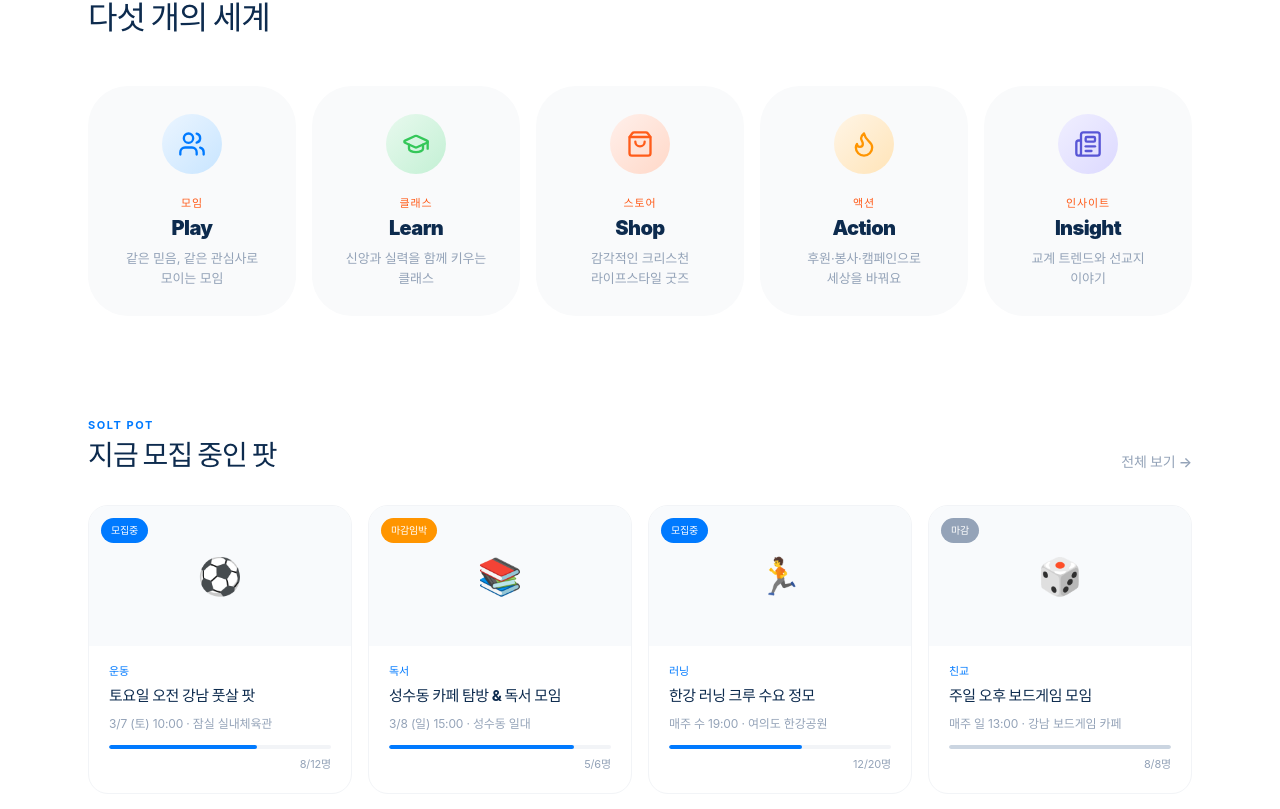
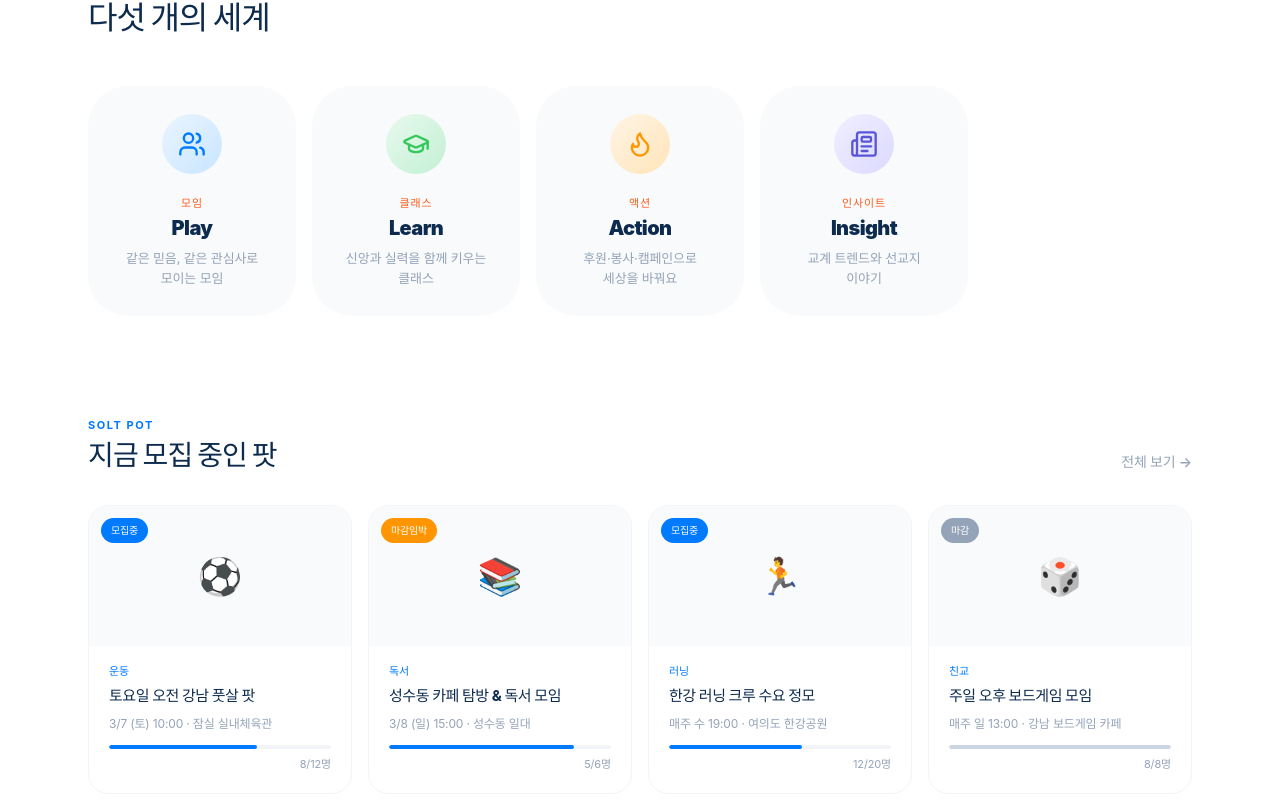
Before and after one commit to sunrise-web-77/SOLT_Project, a Next.js app: page / in a window 1280 px wide. Shown: the part 991-1800 px from the top of the page. Built offline with nearby package versions, Linux system fonts and the light colour scheme; a web font is replaced by a local one.

Commit message:
Shop 제거 확정

```diff
--- a/src/app/page.tsx
+++ b/src/app/page.tsx
@@ -3,9 +3,9 @@
 import { useRef, useState } from "react";
 import Link from "next/link";
 import { motion, useInView } from "framer-motion";
-import { Users, GraduationCap, ShoppingBag, Flame, Newspaper } from "lucide-react";
+import { Users, GraduationCap, /* ShoppingBag, */ Flame, Newspaper } from "lucide-react";
 import Nav from "@/components/Nav";
-import { mockPosts, shopItems } from "@/lib/mockData";
+import { mockPosts, /* shopItems */ } from "@/lib/mockData";
 
 /* ── helpers ── */
 const inter = "'Inter', 'Noto Sans KR', sans-serif";
@@ -39,7 +39,7 @@ const Bubble = ({ bg, children }: { bg: string; children: React.ReactNode }) =>
 const navCards = [
   { label: "Play",    sub: "모임",     icon: <Bubble bg="linear-gradient(135deg,#EBF5FF,#C8E5FF)"><Users         size={28} color="#007AFF" strokeWidth={2} /></Bubble>, desc: "같은 믿음, 같은 관심사로 모이는 모임",    href: "/play" },
   { label: "Learn",   sub: "클래스",   icon: <Bubble bg="linear-gradient(135deg,#E8F9EE,#C3F0D4)"><GraduationCap size={28} color="#34C759" strokeWidth={2} /></Bubble>, desc: "신앙과 실력을 함께 키우는 클래스",          href: "/learn" },
-  { label: "Shop",    sub: "스토어",   icon: <Bubble bg="linear-gradient(135deg,#FFF0EB,#FFD8C8)"><ShoppingBag   size={28} color="#FF5C1A" strokeWidth={2} /></Bubble>, desc: "감각적인 크리스천 라이프스타일 굿즈",      href: "/shop" },
+  // { label: "Shop", sub: "스토어", icon: <Bubble bg="linear-gradient(135deg,#FFF0EB,#FFD8C8)"><ShoppingBag size={28} color="#FF5C1A" strokeWidth={2} /></Bubble>, desc: "감각적인 크리스천 라이프스타일 굿즈", href: "/shop" },
   { label: "Action",  sub: "액션",     icon: <Bubble bg="linear-gradient(135deg,#FFF5E6,#FFE4B8)"><Flame         size={28} color="#FF9500" strokeWidth={2} /></Bubble>, desc: "후원·봉사·캠페인으로 세상을 바꿔요",      href: "/action" },
   { label: "Insight", sub: "인사이트", icon: <Bubble bg="linear-gradient(135deg,#F0EFFF,#DCD9FF)"><Newspaper     size={28} color="#5856D6" strokeWidth={2} /></Bubble>, desc: "교계 트렌드와 선교지 이야기",              href: "/insight" },
 ];
@@ -585,7 +585,7 @@ export default function Home() {
               {[
                 { ko: "모임", en: "Play", href: "/play" },
                 { ko: "클래스", en: "Learn", href: "/learn" },
-                { ko: "스토어", en: "Shop", href: "/shop" },
+                // { ko: "스토어", en: "Shop", href: "/shop" },
                 { ko: "액션", en: "Action", href: "/action" },
                 { ko: "인사이트", en: null, href: "/insight" },
                 { ko: "SOLT Mate", en: null, href: "/play" },
```
